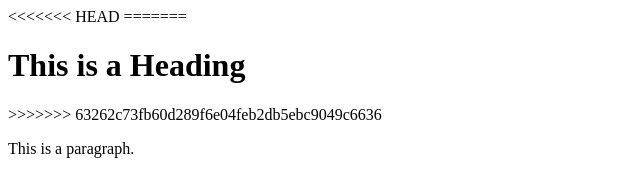
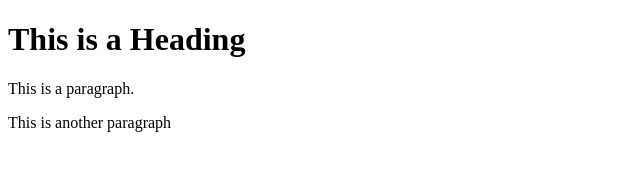
Before and after one commit to RohithKumarNakka/learning-git, a plain HTML site: page index.html in a window 1280 px wide. Shown: the whole page, without its empty margins (0-640 px from the left). Drawn offline with Linux system fonts and the light colour scheme.

Commit message:
added html

```diff
--- a/index.html
+++ b/index.html
@@ -4,10 +4,8 @@
     <title>Page Title</title>
   </head>
   <body>
-<<<<<<< HEAD
-=======
     <h1>This is a Heading</h1>
->>>>>>> 63262c73fb60d289f6e04feb2db5ebc9049c6636
     <p>This is a paragraph.</p>
+    <p>This is another paragraph</p>
   </body>
 </html>
```
